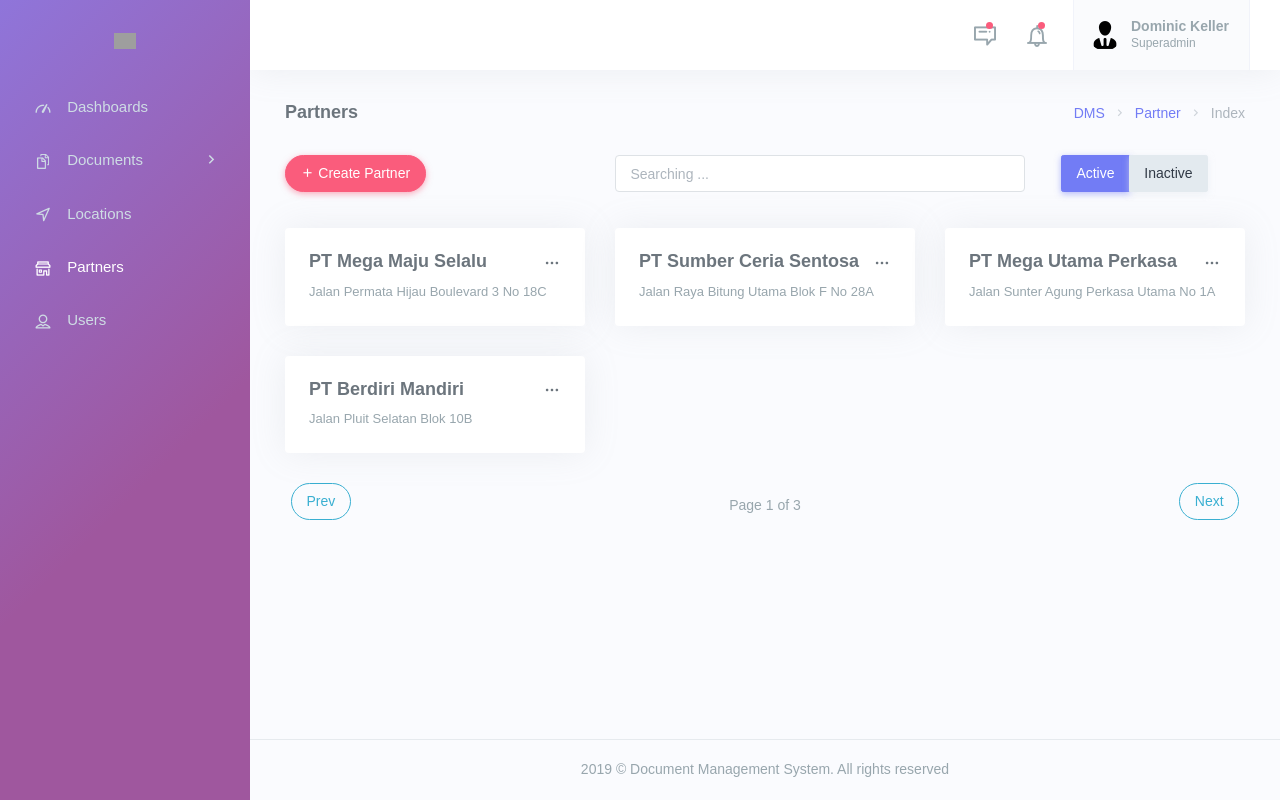
After one commit to simonnicholov/document_management, a Django app: page /backoffice/partner/ in a window 1280 px wide. The commit adds this page. Run offline with Django 3.2, Linux system fonts and the light colour scheme; some libraries are stand-ins or nearby versions; some web fonts are replaced; grey boxes are pictures that could not be loaded.

Commit message:
added halaman partner

```diff
--- /dev/null
+++ b/document_management/apps/partners/urls.py
@@ -0,0 +1,12 @@
+from django.urls import path
+from . import views
+
+app_name = 'partners'
+
+urlpatterns = [
+    path('', views.index, name="index"),
+    path('add/', views.add, name="add"),
+    path('<int:id>/edit/', views.edit, name="edit"),
+    path('<int:id>/delete/', views.delete, name="delete"),
+    path('<int:id>/details/', views.details, name="details"),
+]
--- /dev/null
+++ b/document_management/apps/partners/views.py
@@ -0,0 +1,36 @@
+from django.shortcuts import render
+
+
+def index(request):
+    context = {
+        'title': 'Partner'
+    }
+    return render(request, 'partners/index.html', context)
+
+
+def add(request):
+    context = {
+        'title': 'Add Partner'
+    }
+    return render(request, 'partners/add.html', context)
+
+
+def edit(request, id):
+    context = {
+        'title': 'Edit Partner'
+    }
+    return render(request, 'partners/edit.html', context)
+
+
+def delete(request, id):
+    context = {
+        'title': 'Delete Partner'
+    }
+    return render(request, 'partners/delete.html', context)
+
+
+def details(request, id):
+    context = {
+        'title': 'Details Partner'
+    }
+    return render(request, 'partners/details.html', context)
--- a/document_management/apps/urls.py
+++ b/document_management/apps/urls.py
@@ -8,6 +8,7 @@ urlpatterns = [
     # namespace urls
     path('', include('document_management.apps.users.urls', namespace="users")),
     path('location/', include('document_management.apps.locations.urls', namespace="locations")),
+    path('partner/', include('document_management.apps.partners.urls', namespace="partners")),
 
     # specific urls
     path('dashboard/', views.dashboard, name="dashboard"),
--- a/templates/base.html
+++ b/templates/base.html
@@ -68,7 +68,7 @@
                         </li>
 
                         <li class="side-nav-item">
-                            <a href="javascript: void(0);" class="side-nav-link">
+                            <a href="{% url 'backoffice:partners:index' %}" class="side-nav-link">
                                 <i class="dripicons-store"></i>
                                 <span> Partners </span>
                             </a>
--- /dev/null
+++ b/templates/partners/index.html
@@ -0,0 +1,145 @@
+{% extends 'base.html' %}
+
+{% load static%}
+
+{% block content_page %}
+<div class="container-fluid pb-4">
+
+    <div class="row">
+        <div class="col-12">
+            <div class="page-title-box">
+                <div class="page-title-right">
+                    <ol class="breadcrumb m-0">
+                        <li class="breadcrumb-item"><a href="javascript: void(0);">DMS</a></li>
+                        <li class="breadcrumb-item"><a href="javascript: void(0);">Partner</a></li>
+                        <li class="breadcrumb-item active">Index</li>
+                    </ol>
+                </div>
+                <h4 class="page-title">Partners</h4>
+            </div>
+        </div>
+    </div>
+
+    <div class="row">
+        <div class="col-12">
+            <div class="row mb-2">
+                <div class="col-md-4">
+                    <a href="{% url 'backoffice:partners:add' %}">
+                        <button type="button" class="btn btn-danger btn-rounded mb-3"><i class="mdi mdi-plus"></i> Create Partner</button>
+                    </a>
+                </div>
+                <div class="col-md-8">
+                    <div class="row">
+                        <div class="col-md-8">
+                            <div class="form-group mb-3">
+                                <input type="text" id="simpleinput" class="form-control" placeholder="Searching ...">
+                            </div>
+                        </div>
+                        <div class="col-md-4">
+                            <div class="text-xs-right">
+                                <div class="btn-group mb-3 ml-1">
+                                    <button type="button" class="btn btn-primary">Active</button>
+                                    <button type="button" class="btn btn-light">Inactive</button>
+                                </div>
+                            </div>
+                        </div>
+                    </div>
+                </div>
+            </div>
+
+            <div class="row">
+                <div class="col-md-4">
+                    <div class="card d-block">
+                        <div class="card-body">
+                            <div class="dropdown card-widgets">
+                                <a href="#" class="dropdown-toggle arrow-none" data-toggle="dropdown" aria-expanded="false">
+                                    <i class="dripicons-dots-3"></i>
+                                </a>
+                                <div class="dropdown-menu dropdown-menu-right">
+                                    <a href="{% url 'backoffice:partners:edit' 1 %}" class="dropdown-item"><i class="mdi mdi-pencil mr-1"></i>Edit</a>
+                                    <a href="{% url 'backoffice:partners:delete' 1 %}" class="dropdown-item"><i class="mdi mdi-delete mr-1"></i>Delete</a>
+                                </div>
+                            </div>
+                            <h4 class="mt-0">
+                                <a href="{% url 'backoffice:partners:details' 1 %}" class="text-title">PT Mega Maju Selalu</a>
+                            </h4>
+                            <p class="text-muted font-13 mb-0">Jalan Permata Hijau Boulevard 3 No 18C</p>
+                        </div>
+                    </div>
+                </div>
+                <div class="col-md-4">
+                    <div class="card d-block">
+                        <div class="card-body">
+                            <div class="dropdown card-widgets">
+                                <a href="#" class="dropdown-toggle arrow-none" data-toggle="dropdown" aria-expanded="false">
+                                    <i class="dripicons-dots-3"></i>
+                                </a>
+                                <div class="dropdown-menu dropdown-menu-right">
+                                    <a href="{% url 'backoffice:partners:edit' 1 %}" class="dropdown-item"><i class="mdi mdi-pencil mr-1"></i>Edit</a>
+                                    <a href="{% url 'backoffice:partners:delete' 1 %}" class="dropdown-item"><i class="mdi mdi-delete mr-1"></i>Delete</a>
+                                </div>
+                            </div>
+                            <h4 class="mt-0">
+                                <a href="{% url 'backoffice:partners:details' 1 %}" class="text-title">PT Sumber Ceria Sentosa</a>
+                            </h4>
+                            <p class="text-muted font-13 mb-0">Jalan Raya Bitung Utama Blok F No 28A</p>
+                        </div>
+                    </div>
+                </div>
+                <div class="col-md-4">
+                    <div class="card d-block">
+                        <div class="card-body">
+                            <div class="dropdown card-widgets">
+                                <a href="#" class="dropdown-toggle arrow-none" data-toggle="dropdown" aria-expanded="false">
+                                    <i class="dripicons-dots-3"></i>
+                                </a>
+                                <div class="dropdown-menu dropdown-menu-right">
+                                    <a href="{% url 'backoffice:partners:edit' 1 %}" class="dropdown-item"><i class="mdi mdi-pencil mr-1"></i>Edit</a>
+                                    <a href="{% url 'backoffice:partners:delete' 1 %}" class="dropdown-item"><i class="mdi mdi-delete mr-1"></i>Delete</a>
+                                </div>
+                            </div>
+                            <h4 class="mt-0">
+                                <a href="{% url 'backoffice:partners:details' 1 %}" class="text-title">PT Mega Utama Perkasa</a>
+                            </h4>
+                            <p class="text-muted font-13 mb-0">Jalan Sunter Agung Perkasa Utama No 1A</p>
+                        </div>
+                    </div>
+                </div>
+                <div class="col-md-4">
+                    <div class="card d-block">
+                        <div class="card-body">
+                            <div class="dropdown card-widgets">
+                                <a href="#" class="dropdown-toggle arrow-none" data-toggle="dropdown" aria-expanded="false">
+                                    <i class="dripicons-dots-3"></i>
+                                </a>
+                                <div class="dropdown-menu dropdown-menu-right">
+                                    <a href="{% url 'backoffice:partners:edit' 1 %}" class="dropdown-item"><i class="mdi mdi-pencil mr-1"></i>Edit</a>
+                                    <a href="{% url 'backoffice:partners:delete' 1 %}" class="dropdown-item"><i class="mdi mdi-delete mr-1"></i>Delete</a>
+                                </div>
+                            </div>
+                            <h4 class="mt-0">
+                                <a href="{% url 'backoffice:partners:details' 1 %}" class="text-title">PT Berdiri Mandiri</a>
+                            </h4>
+                            <p class="text-muted font-13 mb-0">Jalan Pluit Selatan Blok 10B</p>
+                        </div>
+                    </div>
+                </div>
+            </div>
+
+            <div class="row justify-content-between ml-1 mr-1">
+                <div class="col-xs-3 text-left">
+                    <button type="button" class="btn btn-outline-info btn-rounded">Prev</button>
+                </div>
+                <div class="text-muted mt-2">
+                    Page 1 of 3
+                </div>
+                <div class="col-xs-3 text-right">
+                    <button type="button" class="btn btn-outline-info btn-rounded">Next</button>
+                </div>
+            </div>
+
+        </div>
+    </div>
+
+</div>
+{% endblock %}
```
Also changed, not shown: templates/partners/add.html (added, +132 -0 lines), templates/partners/delete.html (added, +80 -0 lines), templates/partners/details.html (added, +117 -0 lines), templates/partners/edit.html (added, +132 -0 lines), document_management/apps/partners/__init__.py (added), document_management/apps/partners/admin.py (added), document_management/apps/partners/forms.py (added), document_management/apps/partners/models.py (added).
